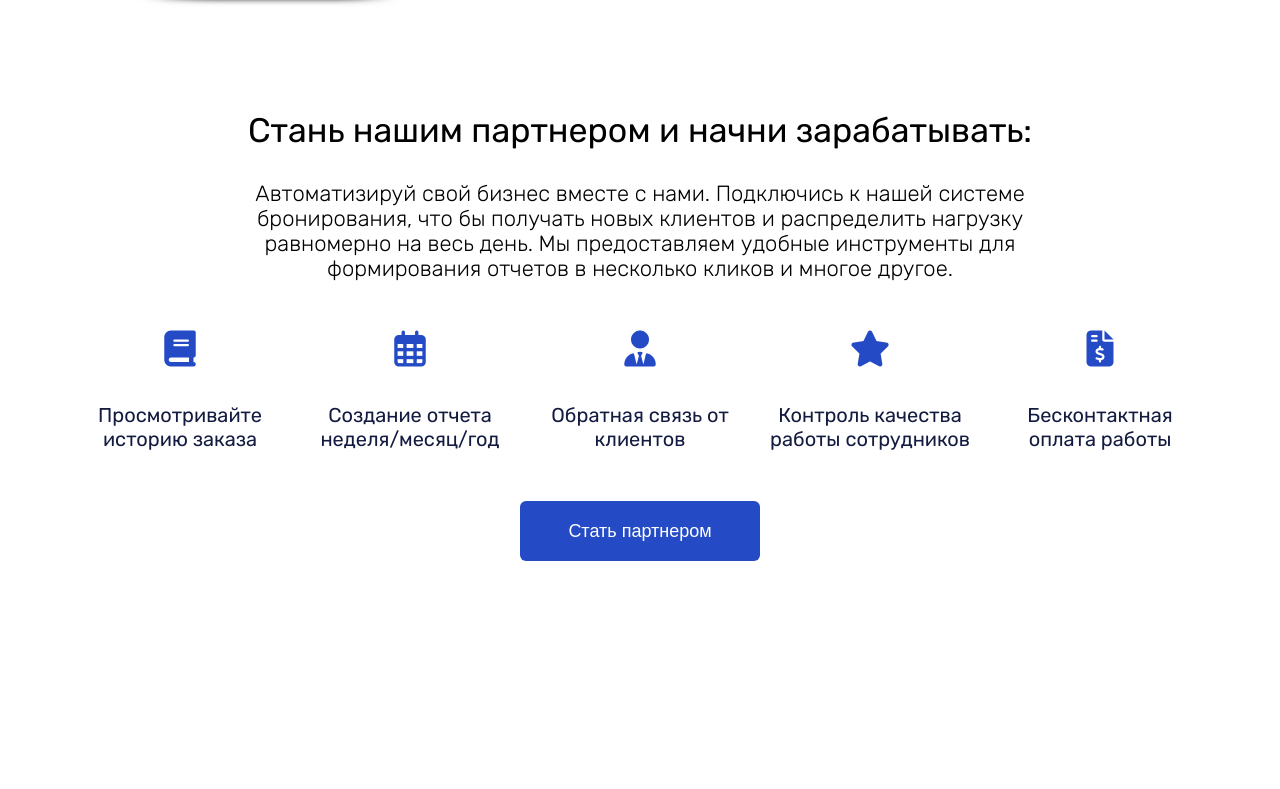
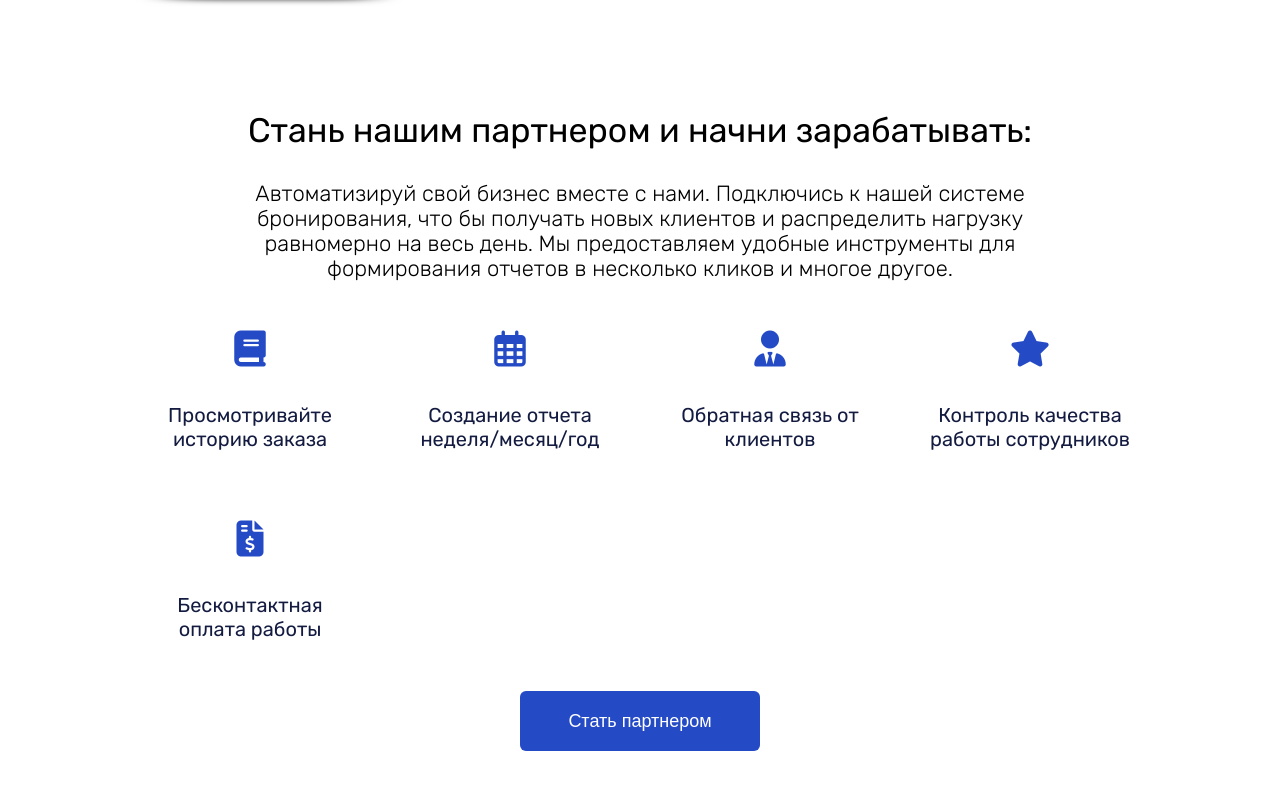
Before and after one commit to Alexey353836/GetWash, a plain HTML site: page index.html in a window 1280 px wide. Shown: the part 1199-1988 px from the top of the page. Before the commit the page ends 1960 px from the top, so only its background shows below. Drawn offline with nearby package versions, Linux system fonts and the light colour scheme.

Commit message:
header menu

```diff
--- a/index.html
+++ b/index.html
@@ -19,17 +19,20 @@
         <div class="header__logo">
             <a href="#"><img src="img/icons/GetWash.svg" alt="Get Whash" class="logo"></a>
         </div>
-        <!-- <div class="header__nav"> -->
-            <nav class="nav__left">
+        <nav class="nav__left">
+            <!-- <div class="nav__left-item">
                 <a href="#" class="nav__left-text">Как использовать</a>
-                <a href="#" class="nav__left-text">Партнерам</a>
-                <a href="#" class="nav__left-text">Скачать</a>
-                <a href="#" class="nav__left-text"> Отзывы</a>
-            </nav>
-            <nav class="nav__right">
-                <a href="#" class="nav__link">Получить доступ</a>
-            </nav>
-        <!-- </div> -->
+            </div>
+            <div class="nav__left-item">
+                <a href="#" class="nav__left-text">Как использовать</a>
+            </div>
+            <div class="nav__left-item">
+                <a href="#" class="nav__left-text">Как использовать</a>
+            </div> -->
+        </nav>
+        <nav class="nav__right">
+            <a href="#" class="nav__link">Получить доступ</a>
+        </nav>
         <div class="box__burger">
             <div class="burger burger-open ">
                 <span></span>
@@ -37,9 +40,8 @@
         </div>
     </header>
 
-    <!-- Burger -->
+    <!-- Burger  Menu-->
     <div class="container">
-
         <section class="burger-menu ">
             <div class="burger__body close"></div>
             <div class="burger__content">
@@ -50,11 +52,9 @@
                 </div>
                 <nav class="burger__nav">
                     <div class="burger__nav-box-1">
-                        <div class="box_burger-text"><a href="#" class="burger__text">Как использовать</a></div>
-                        <!-- <a href="#" class="burger__text">Как использовать</a>
-                        <a href="#" class="burger__text">Партнерам</a>
-                        <a href="#" class="burger__text">Скачать</a>
-                        <a href="#" class="burger__text"> Отзывы</a> -->
+                        <!-- <div class="box_burger-text">
+                            <a href="#" class="burger__text">Как использовать</a>
+                        </div> -->
                     </div>
                     <div class="burger__nav-box-2">
                         <button class="button-1">Получить доступ</button>
@@ -114,7 +114,7 @@
                     Быстрый старт:
                 </h2>
                 <div class="start__box-2-items">
-                    <div class="start__box-2-item">
+                    <!-- <div class="start__box-2-item">
                         <i class="fa-solid fa-download start__box-2-icon"></i>
                         <div class="start__box-2-boxText">
                             <p class="start__box-2-title">
@@ -124,8 +124,8 @@
                                 Наше приложение доступно в Apple Store и Google Play
                             </p>
                         </div>
-                    </div>
-                    <div class="start__box-2-item">
+                    </div> -->
+                    <!-- <div class="start__box-2-item">
                         <i class="fa-solid fa-location-dot start__box-2-icon"></i>
                         <div class="start__box-2-boxText">
                             <p class="start__box-2-title">
@@ -135,8 +135,8 @@
                                 Из свободных поблизости или оставь заказ на удобное время
                             </p>
                         </div>
-                    </div>
-                    <div class="start__box-2-item">
+                    </div> -->
+                    <!-- <div class="start__box-2-item">
                         <i class="fa-solid fa-list start__box-2-icon"></i>
                         <div class="start__box-2-boxText">
                             <p class="start__box-2-title">
@@ -146,8 +146,8 @@
                                 Можешь их добавить к своему основному заказу
                             </p>
                         </div>
-                    </div>
-                    <div class="start__box-2-item">
+                    </div> -->
+                    <!-- <div class="start__box-2-item">
                         <i class="fa-solid fa-mobile-screen-button start__box-2-icon""></i>
                         <div class="start__box-2-boxText">
                             <p class="start__box-2-title">
@@ -157,7 +157,7 @@
                                 Бесконтактная оплата внутри приложения и прозрачные цены
                             </p>
                         </div>
-                    </div>
+                    </div> -->
                 </div>
             </div>
         </div>
@@ -186,36 +186,36 @@
                 </p>
             </div>
             <div class="partners__items">
-                <div class="partners__item">
+                <!-- <div class="partners__item">
                     <i class="fa-solid fa-book partners__icons"></i>
                     <p class="partners__item-text">
                         Просмотривайте историю заказа
                     </p>
-                </div>
-                <div class="partners__item">
+                </div> -->
+                <!-- <div class="partners__item">
                     <i class="fa-regular fa-calendar-days partners__icons"></i>
                     <p class="partners__item-text">
                         Создание отчета неделя/месяц/год
                     </p>
-                </div>
-                <div class="partners__item">
+                </div> -->
+                <!-- <div class="partners__item">
                     <i class="fa-solid fa-user-tie partners__icons"></i>
                     <p class="partners__item-text">
                         Обратная связь от клиентов
                     </p>
-                </div>
-                <div class="partners__item">
+                </div> -->
+                <!-- <div class="partners__item">
                     <i class="fa-solid fa-star partners__icons"></i>
                     <p class="partners__item-text">
                         Контроль качества работы сотрудников
                     </p>
-                </div>
-                <div class="partners__item">
+                </div> -->
+                <!-- <div class="partners__item">
                     <i class="fa-solid fa-file-invoice-dollar partners__icons"></i>
                     <p class="partners__item-text">
                         Бесконтактная оплата работы
                     </p>
-                </div>
+                </div> -->
             </div>
             <div class="partners__btn">
                 <button class="button">Стать партнером</button>
--- a/index.js
+++ b/index.js
@@ -1,4 +1,7 @@
 'use strict';
+
+
+
 
 //scroll
 // Фиксированный обьект
@@ -28,7 +31,6 @@ const scrollController = {
     document.body.style.cssText = ``;
     },
 }
-
 
 
 
@@ -77,32 +79,189 @@ close.forEach(e => {
 
 
 
+// Menu
+// const navLeft = document.querySelector('.nav__left'),
+//      burgerNavBox1 = document.querySelector('.burger__nav-box-1');
+// const menuBox = {
+//     menu:[
+//         'Как использовать',
+//         'Партнерам',
+//         'Скачать',
+//         'Отзывы',
+//         'Контакты'
+//     ]
+// }
 
-// Menu
-const navLeft = document.querySelector('.nav__left'),
-     burgerNavBox1 = document.querySelector('.burger__nav-box-1');
-const menuBox = {
-    menu:[
-        'Как использовать',
-        'Партнерам',
-        'Скачать',
-        'Отзывы',
-        'Контакты'
-    ]
+// menuBox.menu.sort();
+// navLeft.innerHTML = '';
+// burgerNavBox1.innerHTML = '';
+// menuBox.menu.forEach((item) => {
+//     navLeft.innerHTML += `
+//     <a href="#" class="nav__left-text">${item}</a>
+//     `;
+//     burgerNavBox1.innerHTML += `
+//     <div class="box_burger-text"><a href="#" class="burger__text">${item}</a></div>
+//     `;
+// });
+
+
+
+
+// Menu Constructor
+class MenuConstructor{
+    constructor(link, text, parentSelector){
+        this.link = link;
+        this.text = text;
+        this.parent = document.querySelector(parentSelector);
+    }
+    render(){
+        const element = document.createElement('div');
+        element.innerHTML = `
+        <div class="nav__left-item">
+        <a href=${this.link} class="nav__left-text">${this.text}</a>
+        </div>
+        `;
+        this.parent.append(element);
+    }
+    renderBurger(){
+        const element = document.createElement('div');
+        element.innerHTML = `
+        <div class="box_burger-text">
+            <a href=${this.link} class="burger__text">${this.text}</a>
+        </div>
+        `;
+        this.parent.append(element);
+    }
+}
+//Menu links
+{
+    new MenuConstructor('#','Как использовать','.nav__left').render();
+    new MenuConstructor('#','Как использовать','.burger__nav-box-1').renderBurger();
+
+    new MenuConstructor('#', 'Партнерам','.nav__left').render();
+    new MenuConstructor('#', 'Партнерам','.burger__nav-box-1').renderBurger();
+
+    new MenuConstructor('#','Скачать','.nav__left').render();
+    new MenuConstructor('#','Скачать','.burger__nav-box-1').renderBurger();
+
+    new MenuConstructor('#','Отзывы','.nav__left').render();
+    new MenuConstructor('#','Отзывы','.burger__nav-box-1').renderBurger();
+
+    new MenuConstructor('#','Контакты','.nav__left').render();
+    new MenuConstructor('#','Контакты','.burger__nav-box-1').renderBurger();
 }
 
-menuBox.menu.sort();
-navLeft.innerHTML = '';
-burgerNavBox1.innerHTML = '';
-menuBox.menu.forEach((item) => {
-    navLeft.innerHTML += `
-    <a href="#" class="nav__left-text">${item}</a>
-    `;
-    burgerNavBox1.innerHTML += `
-    <div class="box_burger-text"><a href="#" class="burger__text">${item}</a></div>
-    `;
-});
 
+
+
+
+// start__box-2-item (карточки)
+class MenuStartsCard {
+    constructor(icon, title, text, parentSelector) {
+        this.icon = icon;
+        this.title = title;
+        this.text = text;
+        this.parent = document.querySelector(parentSelector)
+    }
+
+    render() {
+        const element = document.createElement('div');
+        element.innerHTML = `
+        <div class="start__box-2-item">
+            <i class="${this.icon} start__box-2-icon"></i>
+            <div class="start__box-2-boxText">
+                <p class="start__box-2-title">
+                    ${this.title}
+                </p>
+                <p class="start__box-2-text">
+                   ${this.text}
+                </p>
+            </div>
+        </div>
+        `;
+        this.parent.append(element);
+    }
+}
+// Starts Cards
+{
+    new MenuStartsCard(
+        'fa-solid fa-download',
+        'Скачай и зарегистрируйся',
+        'Наше приложение доступно в Apple Store и Google Play',
+        '.start__box-2-items'
+    ).render();
+    new MenuStartsCard(
+        'fa-solid fa-location-dot',
+        ' Выбери ближайшую автомойку',
+        'Из свободных поблизости или оставь заказ на удобное время',
+        '.start__box-2-items'
+    ).render();
+    new MenuStartsCard(
+        'fa-solid fa-list',
+        'Выбери дополнительные услуги',
+        'Можешь их добавить к своему основному заказу',
+        '.start__box-2-items'
+    ).render();
+    new MenuStartsCard(
+        'fa-solid fa-mobile-screen-button ',
+        'Оплати внутри приложения',
+        'Бесконтактная оплата внутри приложения и прозрачные цены',
+        '.start__box-2-items'
+    ).render();
+}
+
+
+
+
+// Partners item (карьтчки)
+class MenuPartnersCard{
+    constructor(icon, text, parentSelector) {
+        this.icon = icon;
+        this.text = text;
+        this.parent = document.querySelector(parentSelector);
+    }
+
+    render() {
+        const element = document.createElement('div');
+        element.innerHTML = `
+            <div class="partners__item">
+                <i class="${this.icon} partners__icons"></i>
+                <p class="partners__item-text">
+                    ${this.text}
+                </p>
+            </div>
+        `;
+        this.parent.append(element);
+    }
+}
+// Partners Cards
+{
+    new MenuPartnersCard(
+        'fa-solid fa-book',
+        ' Просмотривайте историю заказа',
+        '.partners .partners__items'
+    ).render();
+    new MenuPartnersCard(
+        'fa-regular fa-calendar-days',
+        'Создание отчета неделя/месяц/год ',
+        '.partners .partners__items'
+    ).render();
+    new MenuPartnersCard(
+        'fa-solid fa-user-tie',
+        ' Обратная связь от клиентов',
+        '.partners .partners__items'
+    ).render();
+    new MenuPartnersCard(
+        'fa-solid fa-star',
+        'Контроль качества работы сотрудников',
+        '.partners .partners__items'
+    ).render();
+    new MenuPartnersCard(
+        'fa-solid fa-file-invoice-dollar',
+        ' Бесконтактная оплата работы',
+        '.partners .partners__items'
+    ).render();
+}
 
 
 
--- a/scss/blocks/_partners.scss
+++ b/scss/blocks/_partners.scss
@@ -18,17 +18,20 @@ margin-top: 20px;
     margin: 30px auto 0px;
 }
 .partners__items {
-    display: flex;
+    display: grid;
+    grid-template-columns: repeat(auto-fill, 230px);
     justify-content: space-between;
+    gap: 40px 30px;
     margin-top: 40px;
 }
 .partners__item {
     display: flex;
     flex-direction: column;
     align-items:center;
-    max-width: 230px;
     padding: 10px;
     margin-bottom: 10px;
+    // width: 230px;
+
 }
 .partners__icons {
     @include icon();
--- a/scss/style.scss
+++ b/scss/style.scss
@@ -74,7 +74,7 @@ $color141-b-41Hover: #222222;
     text-align: center;
 }
 @mixin titleH2(){
-    font-size: 36px;
+    font-size: 32px;
     font-weight: 400;
     line-height: 44px;
     text-align: left;
```
Also changed, not shown: scss/blocks/_header.scss (+7 -3 lines), css/style.css, 1 other file.
